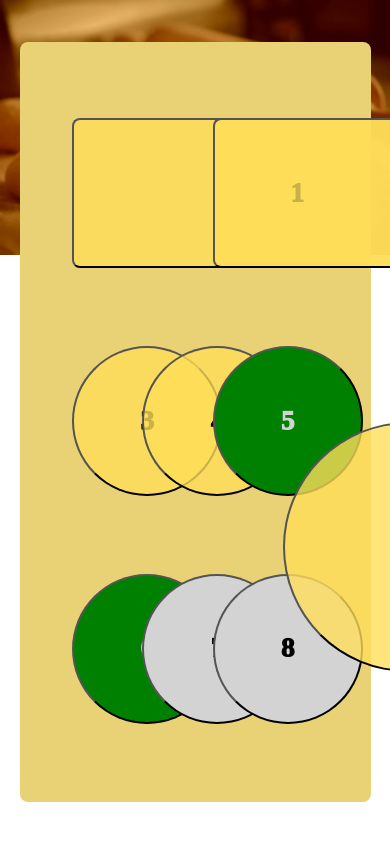
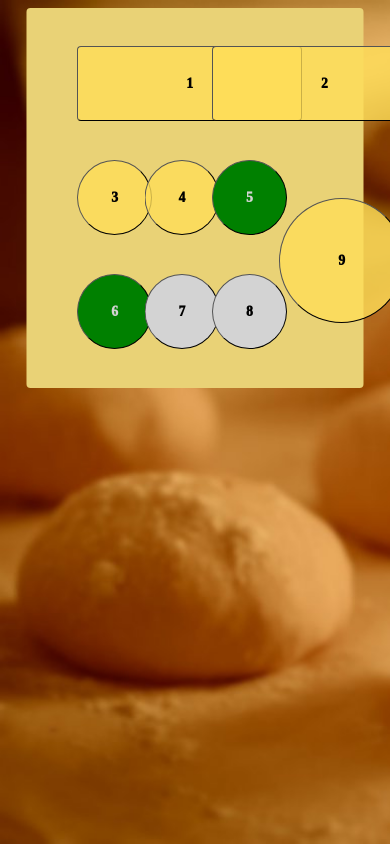
Before and after one commit to toent/TeamNULL, a Flask app: page /fohOverview in a window 390 px wide; the page is wider, and only the part inside the window is pictured. Run offline with Flask 3, Linux system fonts and the light colour scheme; some web fonts are replaced.

Commit message:
made foh overview work better with ipads

```diff
--- a/static/css/fohOverviewStyle.css
+++ b/static/css/fohOverviewStyle.css
@@ -1,11 +1,16 @@
 body {
   background: url(/static/images/fohBackground.jpg);
   background-repeat: no-repeat;
+  background-attachment: fixed;
   background-size: cover;
 }
 
 header {
   background-color: #ffde59ca;
+}
+
+.wrapper{
+  transform: scale(1, 1);
 }
 
 .table1, .table2, .table3, .table4, .table5, .table6, .table7, .table8, .table9, .Finished, .Ready, .Submitted {
@@ -147,3 +152,15 @@ header {
   color: black;
   background-color: #ffde59ca;
 }
+
+@media only screen and (max-width: 800px){
+
+  .wrapper{
+    transform: scale(.5,.5);
+  }
+
+  .mainContainer{
+    width: 180%;
+    left: -40%;
+  }
+}
--- a/templates/fohOverview.html
+++ b/templates/fohOverview.html
@@ -13,6 +13,7 @@
     <link rel="shortcut icon" type="image/png" href="{{ url_for('static', filename='images/marioLuigiPizzeriaTempLogoV2.png') }}">
 </head>
 <body>
+    <div class="wrapper">
         <div class="mainContainer">
             <div class="table1">
                 <form class="formContainer" action="{{ url_for('fohOrder') }}" method="POST">
@@ -60,6 +61,7 @@
                 <button class="{{ table9Status }}"  type="submit">9</button></form>
             </div>
         </div>
+    </div>
 </form>
 </body>
 </html>
```
Lines whose indentation alone changed are shown as unchanged.
